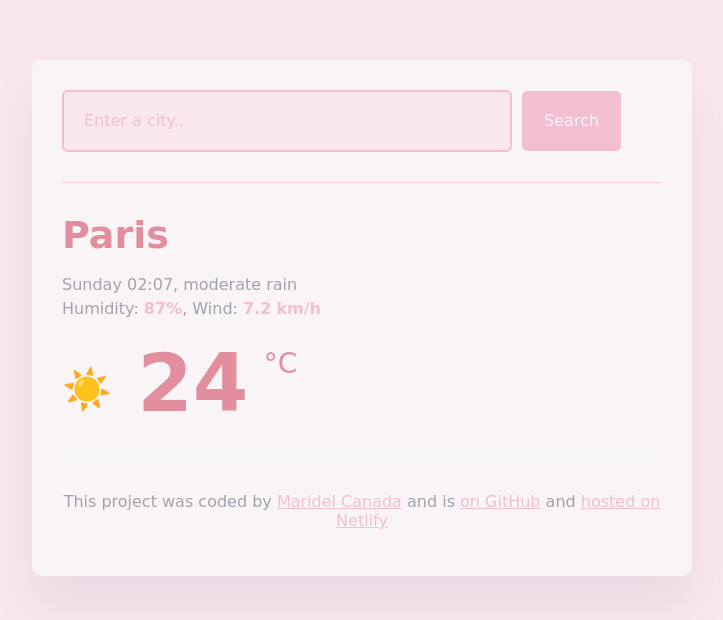
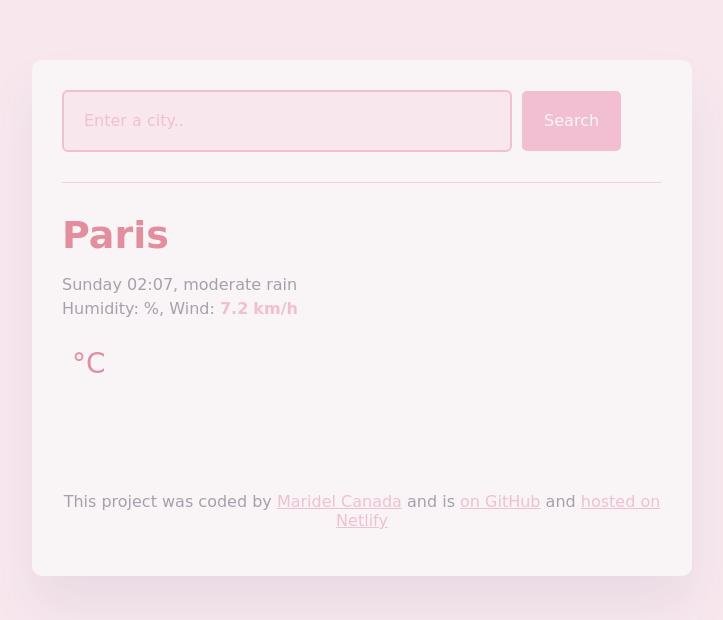
Before and after one commit to made642/my-first-project, a website built with Parcel: page index.html in a window 1280 px wide. Shown: the whole page, without its empty margins (278-1001 px from the left). Built offline with nearby package versions, Linux system fonts and the light colour scheme; no server answers.

Commit message:
updated the humidity, icon,temp value

```diff
--- a/index.html
+++ b/index.html
@@ -34,14 +34,14 @@
             <h1 class="current-city" id="current-city">Paris</h1>
             <p class="current-details">
               <span id="current-date"></span>, moderate rain <br />
-              Humidity: <strong id="humidity">87%</strong>, Wind:
+              Humidity: <strong id="humidity"> </strong>%, Wind:
               <strong id="wind">7.2</strong> <strong>km/h</strong>
             </p>
           </div>
         </div>
         <div class="current-temperature">
-          <span class="current-temperature-icon">☀️</span>
-          <span class="current-temperature-value">24</span>
+          <span class="current-temperature-icon"> </span>
+          <span class="current-temperature-value"> </span>
           <span class="current-temperature-unit">°C</span>
         </div>
       </main>
```
